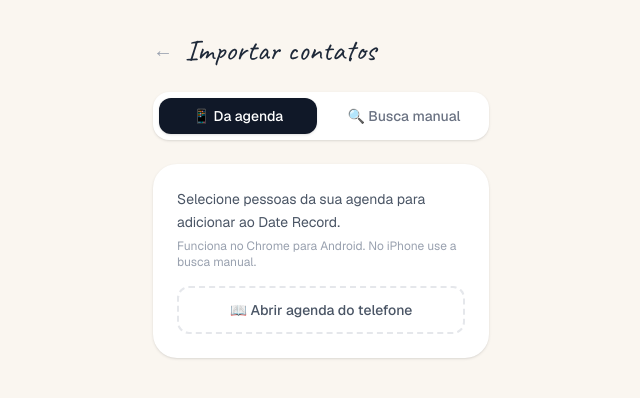
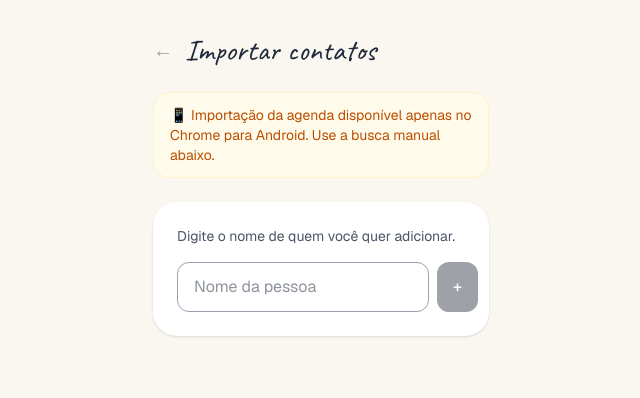
Before and after one commit to rgreiner/date-record, a Next.js app: page /import in a window 1280 px wide. Shown: the top 398 px of the page, without its empty margins (319-959 px from the left). Built offline with nearby package versions, Linux system fonts and the light colour scheme.

Commit message:
fix: fallback to manual search when contacts api unavailable

```diff
--- a/app/import/page.tsx
+++ b/app/import/page.tsx
@@ -1,6 +1,6 @@
 'use client'
 
-import { useState, useRef } from 'react'
+import { useState, useRef, useEffect } from 'react'
 import { useRouter } from 'next/navigation'
 import { createClient } from '@/lib/supabase'
 
@@ -17,8 +17,9 @@ function supportsContactPicker() {
 export default function ImportPage() {
   const router = useRouter()
   const inputRef = useRef<HTMLInputElement>(null)
+  const hasContacts = supportsContactPicker()
 
-  const [tab, setTab] = useState<'phone' | 'manual'>('phone')
+  const [tab, setTab] = useState<'phone' | 'manual'>(hasContacts ? 'phone' : 'manual')
   const [contacts, setContacts] = useState<ImportContact[]>([])
   const [manualName, setManualName] = useState('')
   const [saving, setSaving] = useState(false)
@@ -102,7 +103,8 @@ export default function ImportPage() {
           <h1 className="font-caveat text-3xl text-gray-800">Importar contatos</h1>
         </div>
 
-        {/* Tabs */}
+        {/* Tabs — só mostra agenda se o dispositivo suporta */}
+        {hasContacts && (
           <div className="flex gap-2 bg-white rounded-2xl p-1.5 shadow-sm">
             {([
               { key: 'phone',  label: '📱 Da agenda' },
@@ -121,6 +123,13 @@ export default function ImportPage() {
               </button>
             ))}
           </div>
+        )}
+
+        {!hasContacts && (
+          <div className="bg-amber-50 border border-amber-100 rounded-2xl px-4 py-3 text-sm text-amber-700">
+            📱 Importação da agenda disponível apenas no Chrome para Android. Use a busca manual abaixo.
+          </div>
+        )}
 
         {/* Conteúdo da tab */}
         {tab === 'phone' ? (
```
Lines whose indentation alone changed are shown as unchanged.
